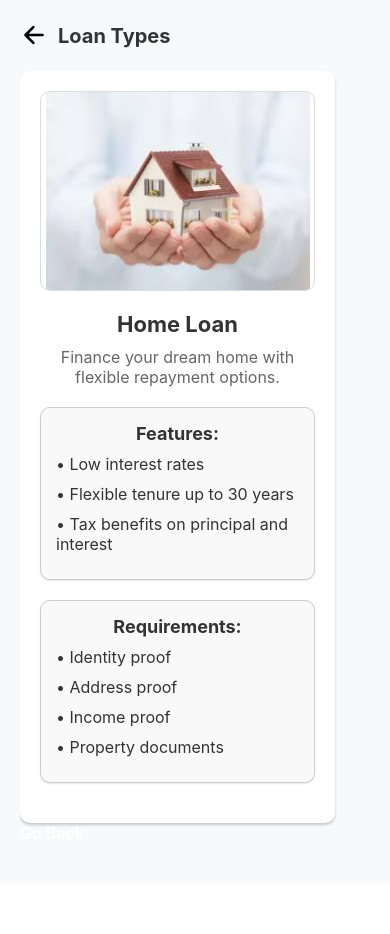
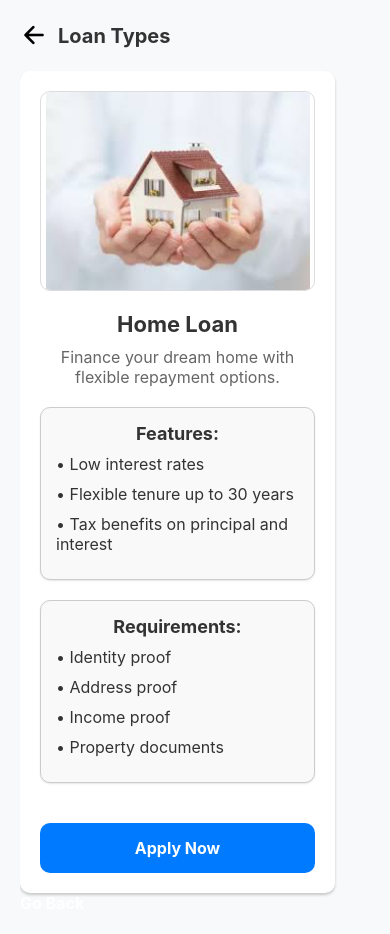
Before and after one commit to pankaj0695/verinova-app, a React Native app: screen /Loan in a window 390 px wide. Both pictures are taken after a click on the element 177 px from the left and 250 px from the top of the page. Shown: the top 934 px of the page. Before the commit the page ends 883 px from the top, so only its background shows below. Built offline with nearby package versions, Linux system fonts and the light colour scheme.

Commit message:
Loans page updatedwith apply button

```diff
--- a/screens/loan/LoanScreen.js
+++ b/screens/loan/LoanScreen.js
@@ -127,6 +127,13 @@ const LoanScreen = () => {
                   </Text>
                 ))}
               </View>
+              {/* Add "Apply Now" button */}
+              <TouchableOpacity
+                style={styles.applyButton}
+                onPress={() => alert(`Applying for ${selectedLoan.type}`)}
+              >
+                <Text style={styles.applyButtonText}>Apply Now</Text>
+              </TouchableOpacity>
             </View>
             <TouchableOpacity
               style={styles.backButton}
@@ -267,6 +274,19 @@ const styles = StyleSheet.create({
     color: "white",
     fontSize: 16,
     fontWeight: "bold"
+  },
+  applyButton: {
+    backgroundColor: "#007bff",
+    padding: 15,
+    borderRadius: 10,
+    alignItems: "center",
+    marginTop: 20,
+    width: "100%"
+  },
+  applyButtonText: {
+    color: "white",
+    fontSize: 16,
+    fontWeight: "bold"
   }
 });
 
```
